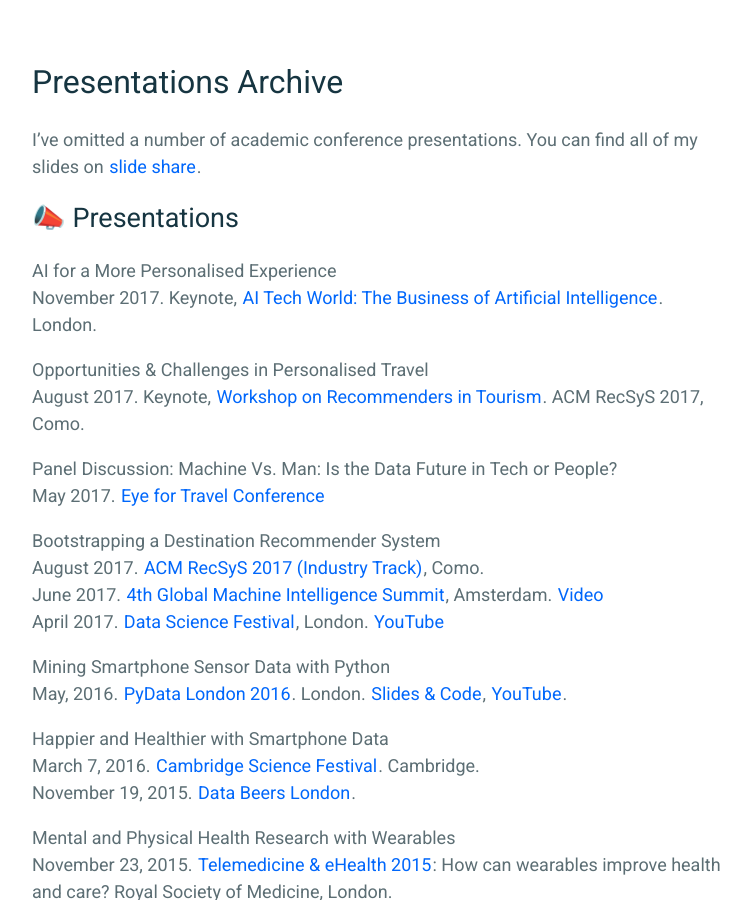
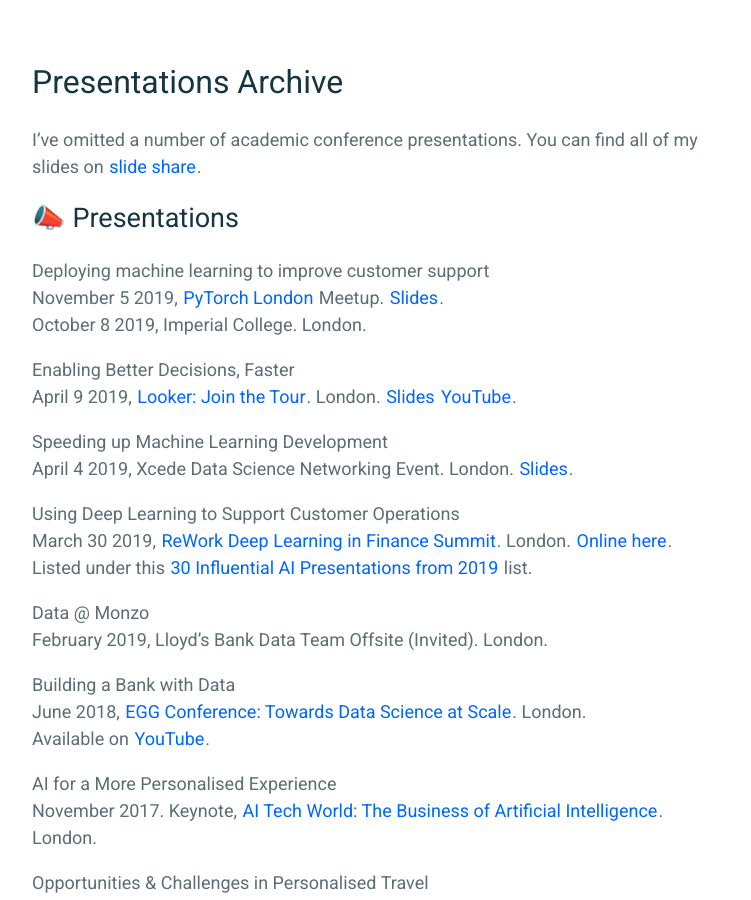
Before and after one commit to nlathia/nlathia.github.io, a Jekyll site: the page built from _pages/archive/presentations.md, in a window 1280 px wide and 900 px high, scrolled down 231 px. Shown: the whole window, without its empty margins (258-1009 px from the left). Built offline with Jekyll 4.4.1, drawn with Linux system fonts in a browser that asks for light colours.

```diff
--- a/_pages/archive/presentations.md
+++ b/_pages/archive/presentations.md
@@ -7,6 +7,27 @@
 I've omitted a number of academic conference presentations. You can find all of my slides on [slide share](https://www.slideshare.net/neal.lathia/presentations).
 
 # 📣 Presentations
+
+Deploying machine learning to improve customer support
+<br />November 5 2019, [PyTorch London](https://www.meetup.com/London-PyTorch-Meetup/events/265564747/) Meetup. [Slides](https://www.slideshare.net/neal.lathia/using-language-models-to-supercharge-monzos-customer-support).
+<br />October 8 2019, Imperial College. London.
+
+Enabling Better Decisions, Faster
+<br />April 9 2019, [Looker: Join the Tour](https://looker.com/events/join-the-tour/london). London. [Slides](https://www.slideshare.net/neal.lathia/making-better-decisions-faster-141562897) [YouTube](https://youtu.be/k7a3SHkMblI).
+
+Speeding up Machine Learning Development
+<br />April 4 2019, Xcede Data Science Networking Event. London. [Slides](https://www.slideshare.net/neal.lathia/machine-learning-faster).
+
+Using Deep Learning to Support Customer Operations
+<br />March 30 2019, [ReWork Deep Learning in Finance Summit](https://www.re-work.co/events/deep-learning-in-finance-summit-london-2019). London. [Online here](https://videos.re-work.co/videos/1440-using-deep-learning-to-support-customer-operations).
+<br />Listed under this [30 Influential AI Presentations from 2019](https://blog.re-work.co/30-pieces-of-influential-ai-research-in-2019/) list.
+
+Data @ Monzo
+<br />February 2019, Lloyd's Bank Data Team Offsite (Invited). London.
+
+Building a Bank with Data
+<br />June 2018, [EGG Conference: Towards Data Science at Scale](https://pages.dataiku.com/egg-uk-2018). London.
+<br />Available on [YouTube](https://www.youtube.com/watch?v=hbNRxVR8LHA).
 
 AI for a More Personalised Experience
 <br />November 2017. Keynote, [AI Tech World: The Business of Artificial Intelligence](http://www.aitechworld.net/). London.
```
Also changed, not shown: _pages/public.md (+1 -1 lines).
